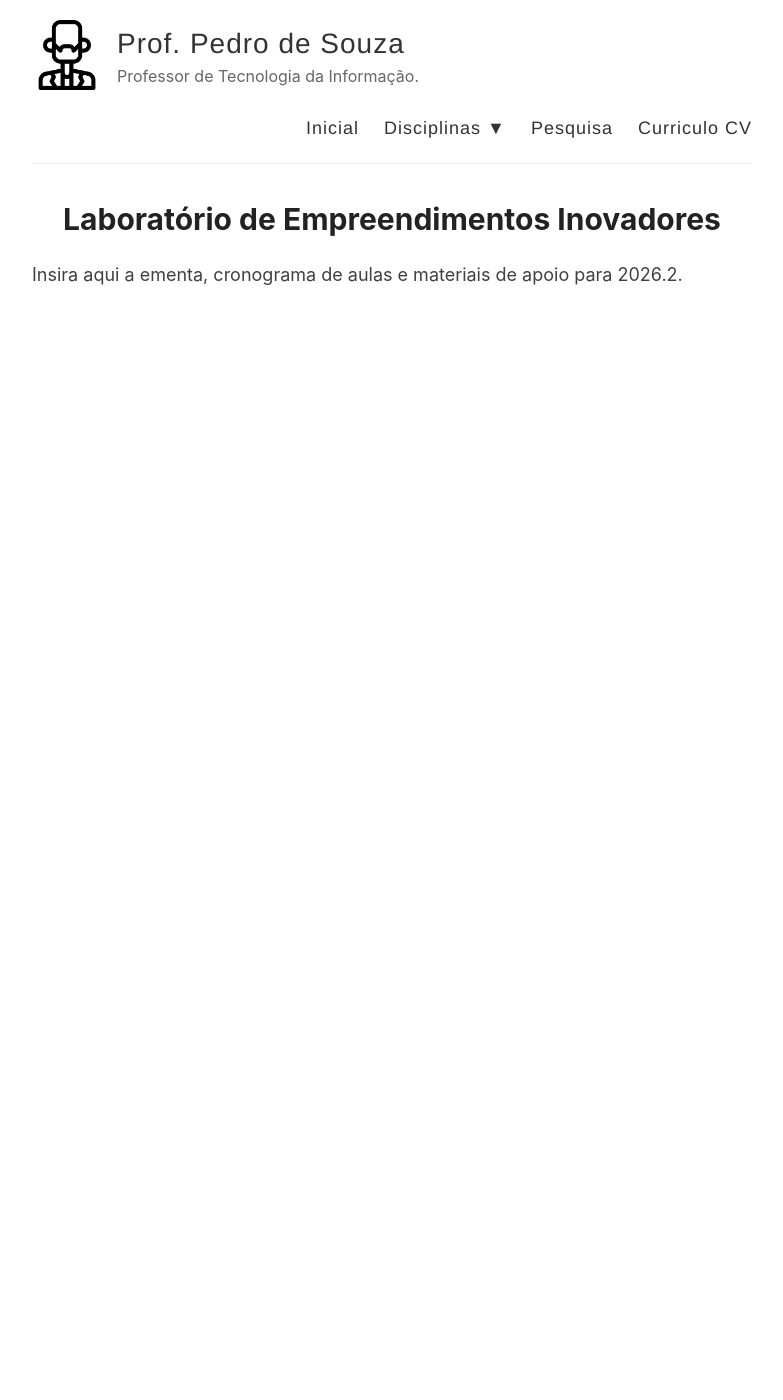
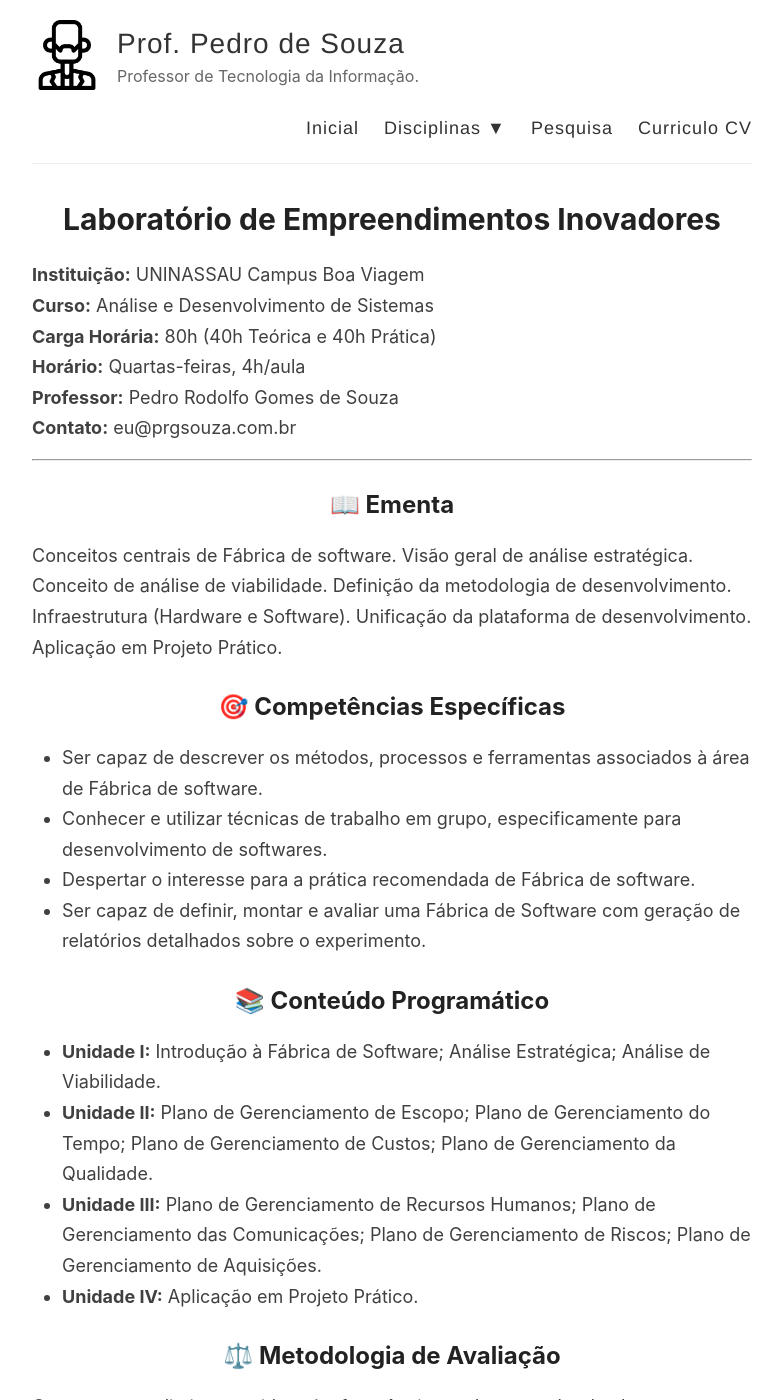
Before and after one commit to prgsouza/prgsouza.github.io, a Jekyll site: the page built from _pages/lei.md, in a window 1280 px wide and 1400 px high. Shown: the whole window, without its empty margins (248-1031 px from the left). Built offline with Jekyll 4.4.1, drawn with Linux system fonts in a browser that asks for light colours; some of the changed text lies outside the part shown.

Commit message:
Update lei.md

```diff
--- a/_pages/lei.md
+++ b/_pages/lei.md
@@ -1,7 +1,63 @@
 ---
 layout: page
-title: Laboratório de Empreendimentos Inovadores
+title: "Laboratório de Empreendimentos Inovadores"
 permalink: /lei/
 ---
 
-Insira aqui a ementa, cronograma de aulas e materiais de apoio para 2026.2.
+**Instituição:** UNINASSAU Campus Boa Viagem
+**Curso:** Análise e Desenvolvimento de Sistemas
+**Carga Horária:** 80h (40h Teórica e 40h Prática)
+**Horário:** Quartas-feiras, 4h/aula
+**Professor:** Pedro Rodolfo Gomes de Souza
+**Contato:** eu@prgsouza.com.br
+
+---
+
+## 📖 Ementa
+Conceitos centrais de Fábrica de software. Visão geral de análise estratégica. Conceito de análise de viabilidade. Definição da metodologia de desenvolvimento. Infraestrutura (Hardware e Software). Unificação da plataforma de desenvolvimento. Aplicação em Projeto Prático.
+
+## 🎯 Competências Específicas
+* Ser capaz de descrever os métodos, processos e ferramentas associados à área de Fábrica de software.
+* Conhecer e utilizar técnicas de trabalho em grupo, especificamente para desenvolvimento de softwares.
+* Despertar o interesse para a prática recomendada de Fábrica de software.
+* Ser capaz de definir, montar e avaliar uma Fábrica de Software com geração de relatórios detalhados sobre o experimento.
+
+## 📚 Conteúdo Programático
+* **Unidade I:** Introdução à Fábrica de Software; Análise Estratégica; Análise de Viabilidade.
+* **Unidade II:** Plano de Gerenciamento de Escopo; Plano de Gerenciamento do Tempo; Plano de Gerenciamento de Custos; Plano de Gerenciamento da Qualidade.
+* **Unidade III:** Plano de Gerenciamento de Recursos Humanos; Plano de Gerenciamento das Comunicações; Plano de Gerenciamento de Riscos; Plano de Gerenciamento de Aquisições.
+* **Unidade IV:** Aplicação em Projeto Prático.
+
+## ⚖️ Metodologia de Avaliação
+O processo avaliativo considerará a frequência e o desempenho do aluno.
+* **Frequência:** É exigida a presença mínima de 75% em relação à carga horária total.
+* **Aprovação por Média Parcial:** Notas maiores ou iguais a 7,0 garantem aprovação direta.
+* **Prova Final:** Notas menores que 7,0 e maiores ou iguais a 4,0 levam o aluno à Avaliação Final.
+* **Reprovação Direta:** Notas abaixo de 4,0 causam reprovação automática.
+* **Aprovação Pós-Final:** Nota Final maior ou igual a 5,0 garante a aprovação. Nota Final abaixo de 5,0 causa reprovação.
+
+---
+
+## 📅 Calendário de Aulas (2026.2)
+
+| Data | Tema da Aula | Material |
+| :--- | :--- | :---: |
+| 12/08/2026 | Apresentação da Disciplina; Introdução à Fábrica de Software; Formação dos Grupos e Escolha do Projeto Fictício | [Acessar](/aulas/lei/aula01-introducao.pdf) |
+| 19/08/2026 | Análise Estratégica; Análise SWOT do Projeto Fictício | [Acessar](/aulas/lei/aula02-analise-estrategica.pdf) |
+| 26/08/2026 | Análise de Viabilidade; Infraestrutura (Hardware/Software) e Unificação da Plataforma de Desenvolvimento | [Acessar](/aulas/lei/aula03-viabilidade.pdf) |
+| 02/09/2026 | Plano de Gerenciamento de Escopo; Elaboração da EAP/WBS | [Acessar](/aulas/lei/aula04-escopo.pdf) |
+| 09/09/2026 | Plano de Gerenciamento do Tempo; Cronograma e Diagrama de Gantt | [Acessar](/aulas/lei/aula05-tempo.pdf) |
+| 16/09/2026 | Plano de Gerenciamento de Custos; Orçamento do Projeto | [Acessar](/aulas/lei/aula06-custos.pdf) |
+| 23/09/2026 | Plano de Gerenciamento da Qualidade; Métricas de Aceite | [Acessar](/aulas/lei/aula07-qualidade.pdf) |
+| 30/09/2026 | Integração Prática dos Planos de Escopo, Tempo, Custo e Qualidade | [Acessar](/aulas/lei/aula08-integracao.pdf) |
+| **07/10/2026** | **PRIMEIRA AVALIAÇÃO** (Unidades I e II) | - |
+| 14/10/2026 | Plano de Gerenciamento de Recursos Humanos; Matriz RACI | [Acessar](/aulas/lei/aula09-rh.pdf) |
+| 21/10/2026 | Plano de Gerenciamento das Comunicações | [Acessar](/aulas/lei/aula10-comunicacoes.pdf) |
+| 28/10/2026 | Plano de Gerenciamento de Riscos; Matriz de Riscos | [Acessar](/aulas/lei/aula11-riscos.pdf) |
+| 04/11/2026 | Plano de Gerenciamento de Aquisições | [Acessar](/aulas/lei/aula12-aquisicoes.pdf) |
+| 11/11/2026 | Aplicação em Projeto Prático: Integração de Todos os Planos | [Acessar](/aulas/lei/aula13-integracao-final.pdf) |
+| 18/11/2026 | Simulação de Operação da Fábrica de Software (Sprint Simulado) | [Acessar](/aulas/lei/aula14-simulacao.pdf) |
+| 25/11/2026 | Consolidação do Relatório Final e Preparação da Apresentação | [Acessar](/aulas/lei/aula15-relatorio.pdf) |
+| **02/12/2026** | **2ª AVALIAÇÃO DO SEMESTRE** (Todo assunto) | - |
+| **16/12/2026** | **2ª CHAMADA** (Todo assunto) | - |
+| **23/12/2026** | **PROVA FINAL** (Todo assunto) | - |
```
